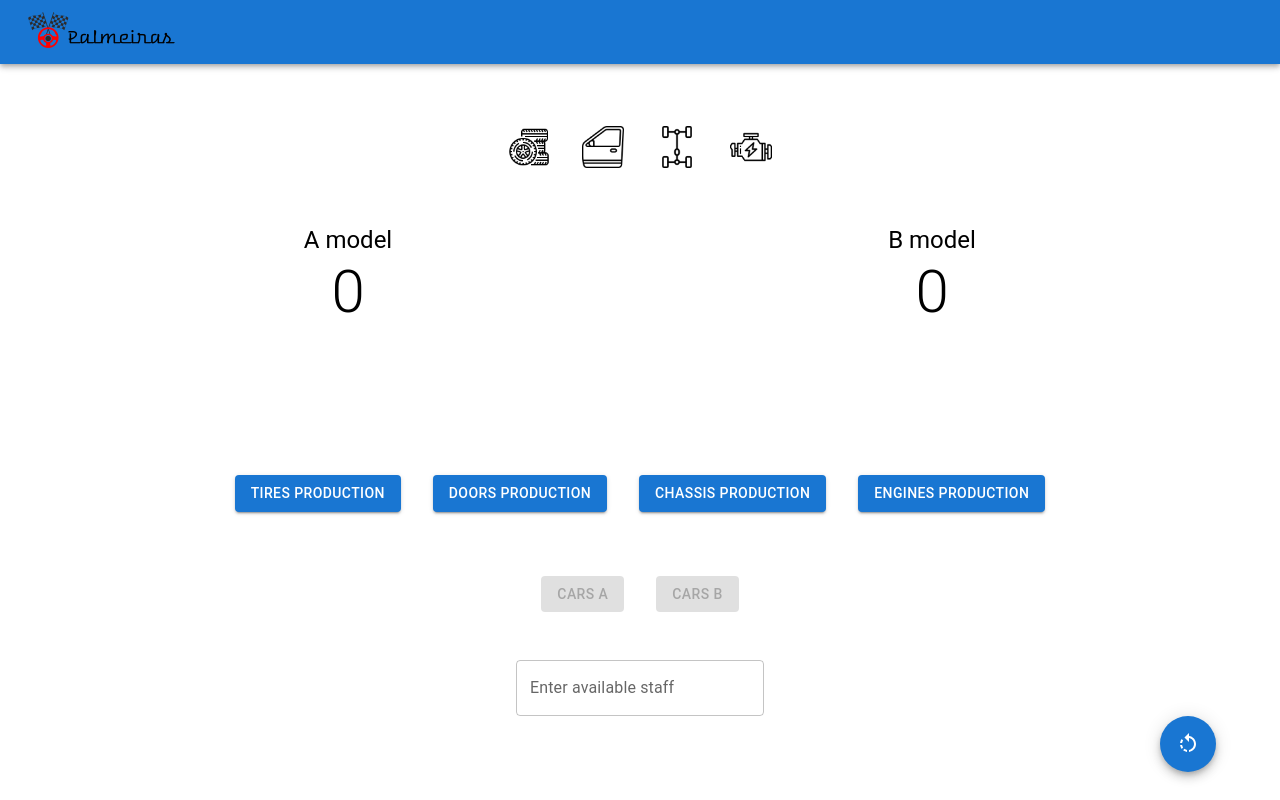
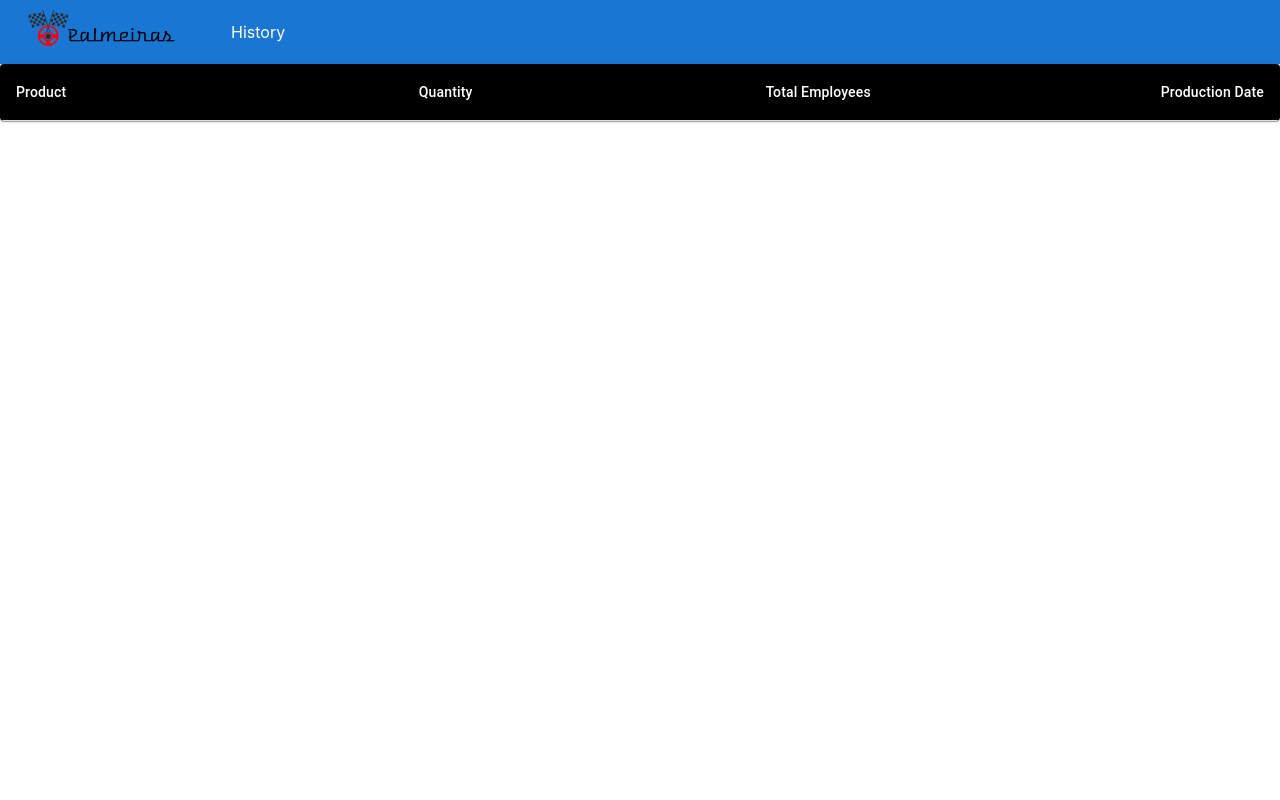
Before and after one commit to samReact/palmeiras_front, a React (Create React App) app: page /history in a window 1280 px wide. Built offline with nearby package versions, Linux system fonts and the light colour scheme.

Commit message:
:sparkles: implement router + history page

```diff
--- a/src/index.js
+++ b/src/index.js
@@ -3,10 +3,13 @@ import ReactDOM from 'react-dom'
 import './styles/index.css'
 import App from './pages/App'
 import reportWebVitals from './reportWebVitals'
+import { BrowserRouter } from 'react-router-dom'
 
 ReactDOM.render(
   <React.StrictMode>
-    <App />
+    <BrowserRouter>
+      <App />
+    </BrowserRouter>
   </React.StrictMode>,
   document.getElementById('root'),
 )
--- a/src/pages/App.js
+++ b/src/pages/App.js
@@ -1,10 +1,11 @@
-import { Container } from '@mui/material'
 import { useReducer } from 'react'
+import { Route, Routes } from 'react-router-dom'
 
 import Home from './Home'
 import NavBar from '../parts/NavBar'
 import { Context, initialState, reducer } from '../store/appReducer'
 import '../styles/App.css'
+import History from './History'
 
 function App() {
   const [state, dispatch] = useReducer(reducer, initialState)
@@ -12,9 +13,10 @@ function App() {
   return (
     <Context.Provider value={[state, dispatch]}>
       <NavBar />
-      <Container>
-        <Home />
-      </Container>
+      <Routes>
+        <Route path="/" element={<Home />} />
+        <Route path="/history" element={<History />} />
+      </Routes>
     </Context.Provider>
   )
 }
--- /dev/null
+++ b/src/pages/History.js
@@ -0,0 +1,64 @@
+import { useContext } from 'react'
+import { Context } from '../store/appReducer'
+import { styled } from '@mui/material/styles'
+import Table from '@mui/material/Table'
+import TableBody from '@mui/material/TableBody'
+import TableCell, { tableCellClasses } from '@mui/material/TableCell'
+import TableContainer from '@mui/material/TableContainer'
+import TableHead from '@mui/material/TableHead'
+import TableRow from '@mui/material/TableRow'
+import Paper from '@mui/material/Paper'
+
+const StyledTableCell = styled(TableCell)(({ theme }) => ({
+  [`&.${tableCellClasses.head}`]: {
+    backgroundColor: theme.palette.common.black,
+    color: theme.palette.common.white,
+  },
+  [`&.${tableCellClasses.body}`]: {
+    fontSize: 14,
+  },
+}))
+
+const StyledTableRow = styled(TableRow)(({ theme }) => ({
+  '&:nth-of-type(odd)': {
+    backgroundColor: theme.palette.action.hover,
+  },
+  // hide last border
+  '&:last-child td, &:last-child th': {
+    border: 0,
+  },
+}))
+
+export default function History() {
+  const [state] = useContext(Context)
+  const { productionHistory } = state
+
+  return (
+    <TableContainer component={Paper}>
+      <Table sx={{ minWidth: 700 }} aria-label="customized table">
+        <TableHead>
+          <TableRow>
+            <StyledTableCell>Product</StyledTableCell>
+            <StyledTableCell align="right">Quantity</StyledTableCell>
+            <StyledTableCell align="right">Total Employees</StyledTableCell>
+            <StyledTableCell align="right">Production Date</StyledTableCell>
+          </TableRow>
+        </TableHead>
+        <TableBody>
+          {productionHistory.map((row) => (
+            <StyledTableRow key={row.product}>
+              <StyledTableCell component="th" scope="row">
+                {row.product}
+              </StyledTableCell>
+              <StyledTableCell align="right">{row.value}</StyledTableCell>
+              <StyledTableCell align="right">{row.staff}</StyledTableCell>
+              <StyledTableCell align="right">
+                {row.date.toLocaleString()}
+              </StyledTableCell>
+            </StyledTableRow>
+          ))}
+        </TableBody>
+      </Table>
+    </TableContainer>
+  )
+}
--- a/src/pages/Home.js
+++ b/src/pages/Home.js
@@ -1,5 +1,5 @@
 import { useContext, useEffect } from 'react'
-import { Fab, Grid, TextField } from '@mui/material'
+import { Container, Fab, Grid, TextField } from '@mui/material'
 import RotateLeftIcon from '@mui/icons-material/RotateLeft'
 
 import { Context } from '../store/appReducer'
@@ -39,7 +39,7 @@ export default function Home() {
   }, [chassis, doors, tires, engines, staff])
 
   return (
-    <>
+    <Container>
       <Counter />
       <ProductionButtons />
       <Grid
@@ -69,6 +69,6 @@ export default function Home() {
           <RotateLeftIcon />
         </Fab>
       </Grid>
-    </>
+    </Container>
   )
 }
--- a/src/parts/NavBar.js
+++ b/src/parts/NavBar.js
@@ -1,14 +1,37 @@
+// import { Link } from '@mui/material'
 import AppBar from '@mui/material/AppBar'
 import Toolbar from '@mui/material/Toolbar'
+import { Box } from '@mui/system'
 
 import logo from '../assets/img/logo.png'
+import { Link, NavLink } from 'react-router-dom'
 
 export default function NavBar() {
+  let activeStyle = {
+    textDecoration: 'none',
+    color: '#fff',
+    marginLeft: '50px',
+  }
+  let linkStyle = {
+    textDecoration: 'none',
+    color: '#000',
+    marginLeft: '50px',
+  }
   return (
-    <AppBar position="static">
-      <Toolbar>
-        <img src={logo} alt="company icon" />
-      </Toolbar>
-    </AppBar>
+    <Box sx={{ flexGrow: 1 }}>
+      <AppBar position="static">
+        <Toolbar>
+          <Link to="/">
+            <img src={logo} alt="company icon" />
+          </Link>
+          <NavLink
+            to="/history"
+            style={({ isActive }) => (isActive ? activeStyle : linkStyle)}
+          >
+            History
+          </NavLink>
+        </Toolbar>
+      </AppBar>
+    </Box>
   )
 }
--- a/src/parts/ProductionButtons.js
+++ b/src/parts/ProductionButtons.js
@@ -108,6 +108,7 @@ export function ProductionButtons() {
                   'carsA',
                   carAcapacity,
                   carBcapacity,
+                  staff,
                   dispatch,
                 )
               }
@@ -126,6 +127,7 @@ export function ProductionButtons() {
                   'carsB',
                   carAcapacity,
                   carBcapacity,
+                  staff,
                   dispatch,
                 )
               }
--- a/src/store/actions.js
+++ b/src/store/actions.js
@@ -9,11 +9,15 @@ import {
 } from './actions.constants'
 
 export const startPartProduction = (product, staff, dispatch) => {
+  const date = new Date()
+  const value = getTotalCapacity(product, staff)
+  const resume = { product, value, staff, date }
   dispatch({
     type: START_PART_PRODUCTION,
     payload: {
       name: product,
-      value: getTotalCapacity(product, staff),
+      value,
+      resume,
     },
   })
 }
@@ -22,6 +26,7 @@ export const startCarProduction = (
   product,
   carAcapacity,
   carBcapacity,
+  staff,
   dispatch,
 ) => {
   const deductableTires =
@@ -32,10 +37,14 @@ export const startCarProduction = (
     product === 'carsA' ? 2 * carAcapacity : 4 * carBcapacity
   const deductableChassis =
     product === 'carsA' ? 1 * carAcapacity : 1 * carBcapacity
+  const date = new Date()
+  const value = getTotalCapacity(product, staff)
+  const resume = { product, value, staff, date }
   dispatch({
     type: START_CAR_PRODUCTION,
     payload: {
       name: product,
+      resume,
       value: product === 'carsA' ? carAcapacity : carBcapacity,
       tires: deductableTires,
       chassis: deductableChassis,
--- a/src/store/appReducer.js
+++ b/src/store/appReducer.js
@@ -18,6 +18,7 @@ export const initialState = {
   chassis: 0,
   carAcapacity: 0,
   carBcapacity: 0,
+  productionHistory: [],
 }
 
 export function reducer(state, action) {
@@ -29,6 +30,7 @@ export function reducer(state, action) {
       return {
         ...state,
         staff: '',
+        productionHistory: [...state.productionHistory, payload.resume],
         [payload.name]: parseFloat(
           (state[payload.name] + payload.value).toFixed(1),
         ),
@@ -37,6 +39,7 @@ export function reducer(state, action) {
       return {
         ...state,
         staff: '',
+        productionHistory: [...state.productionHistory, payload.resume],
         [payload.name]: state[payload.name] + payload.value,
         doors: parseFloat((state.doors - payload.doors).toFixed(1)),
         engines: parseFloat((state.engines - payload.engines).toFixed(1)),
```
